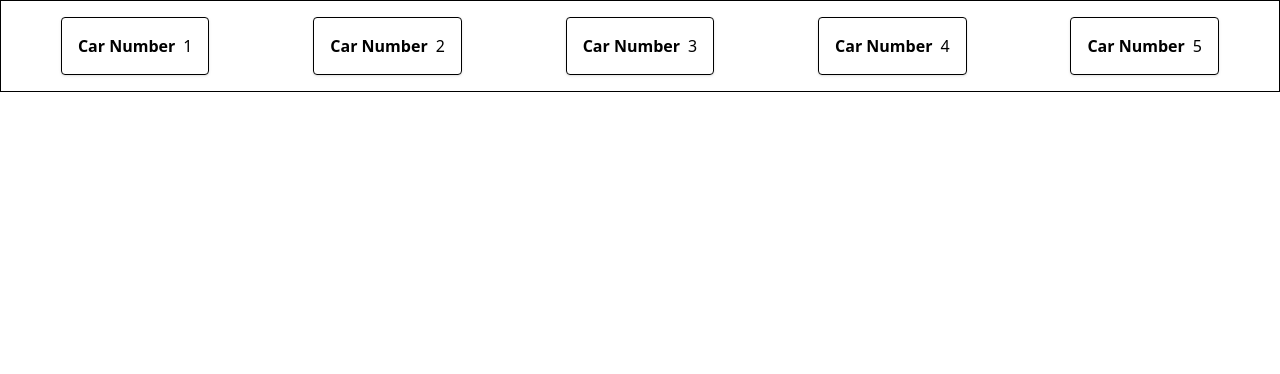
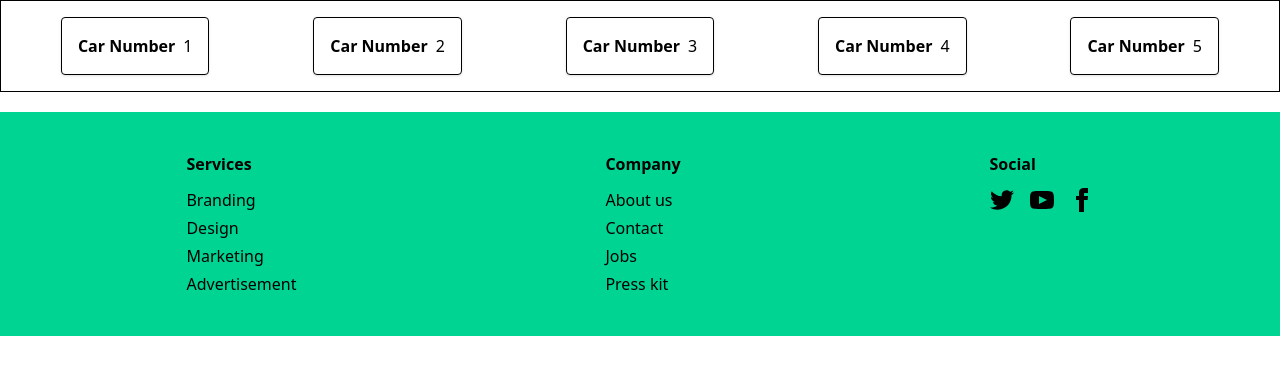
Before and after one commit to rabiulislam5334/group-practice, a Next.js app: page / in a window 1280 px wide. Shown: the top 374 px of the page. Built offline with nearby package versions, Linux system fonts and the light colour scheme.

Commit message:
Add:Footer section added by muzahid

```diff
--- a/src/app/page.js
+++ b/src/app/page.js
@@ -1,9 +1,15 @@
 import Latest from '@/components/Home/Latest'
+import Footer from '@/components/Home/Footer'
 import React from 'react'
 
 function page() {
   return (
-    <div><Latest/></div>
+    <>
+    <Latest/>
+    <Footer/>
+    </>
+
+
   )
 }
 
--- /dev/null
+++ b/src/components/Home/Footer.jsx
@@ -0,0 +1,66 @@
+import React from 'react';
+
+const Footer = () => {
+    return (
+        <footer className="max-w-7xl mx-auto mt-5 bg-emerald-400 footer sm:footer-horizontal bg-base-300 text-base-content p-10 flex justify-around gap-4">
+            <nav >
+                <h1 className="footer-title font-bold mb-3">Services</h1>
+                <div className='flex flex-col gap-1'>
+                    <a className="link link-hover">Branding</a>
+                    <a className="link link-hover">Design</a>
+                    <a className="link link-hover">Marketing</a>
+                    <a className="link link-hover">Advertisement</a>
+                </div>
+            </nav>
+            <nav>
+                <h1 className="footer-title font-bold mb-3">Company</h1>
+                <div className='flex gap-1 flex-col'>
+                    <a className="link link-hover">About us</a>
+                    <a className="link link-hover">Contact</a>
+                    <a className="link link-hover">Jobs</a>
+                    <a className="link link-hover">Press kit</a>
+                </div>
+            </nav>
+            <nav>
+                <h1 className="font-bold footer-title mb-3">Social</h1>
+                <div className="flex flex-wrap gap-4">
+                    <a>
+                        <svg
+                            xmlns="http://www.w3.org/2000/svg"
+                            width="24"
+                            height="24"
+                            viewBox="0 0 24 24"
+                            className="fill-current">
+                            <path
+                                d="M24 4.557c-.883.392-1.832.656-2.828.775 1.017-.609 1.798-1.574 2.165-2.724-.951.564-2.005.974-3.127 1.195-.897-.957-2.178-1.555-3.594-1.555-3.179 0-5.515 2.966-4.797 6.045-4.091-.205-7.719-2.165-10.148-5.144-1.29 2.213-.669 5.108 1.523 6.574-.806-.026-1.566-.247-2.229-.616-.054 2.281 1.581 4.415 3.949 4.89-.693.188-1.452.232-2.224.084.626 1.956 2.444 3.379 4.6 3.419-2.07 1.623-4.678 2.348-7.29 2.04 2.179 1.397 4.768 2.212 7.548 2.212 9.142 0 14.307-7.721 13.995-14.646.962-.695 1.797-1.562 2.457-2.549z"></path>
+                        </svg>
+                    </a>
+                    <a>
+                        <svg
+                            xmlns="http://www.w3.org/2000/svg"
+                            width="24"
+                            height="24"
+                            viewBox="0 0 24 24"
+                            className="fill-current">
+                            <path
+                                d="M19.615 3.184c-3.604-.246-11.631-.245-15.23 0-3.897.266-4.356 2.62-4.385 8.816.029 6.185.484 8.549 4.385 8.816 3.6.245 11.626.246 15.23 0 3.897-.266 4.356-2.62 4.385-8.816-.029-6.185-.484-8.549-4.385-8.816zm-10.615 12.816v-8l8 3.993-8 4.007z"></path>
+                        </svg>
+                    </a>
+                    <a>
+                        <svg
+                            xmlns="http://www.w3.org/2000/svg"
+                            width="24"
+                            height="24"
+                            viewBox="0 0 24 24"
+                            className="fill-current">
+                            <path
+                                d="M9 8h-3v4h3v12h5v-12h3.642l.358-4h-4v-1.667c0-.955.192-1.333 1.115-1.333h2.885v-5h-3.808c-3.596 0-5.192 1.583-5.192 4.615v3.385z"></path>
+                        </svg>
+                    </a>
+                </div>
+            </nav>
+        </footer>
+    );
+};
+
+export default Footer;
```
